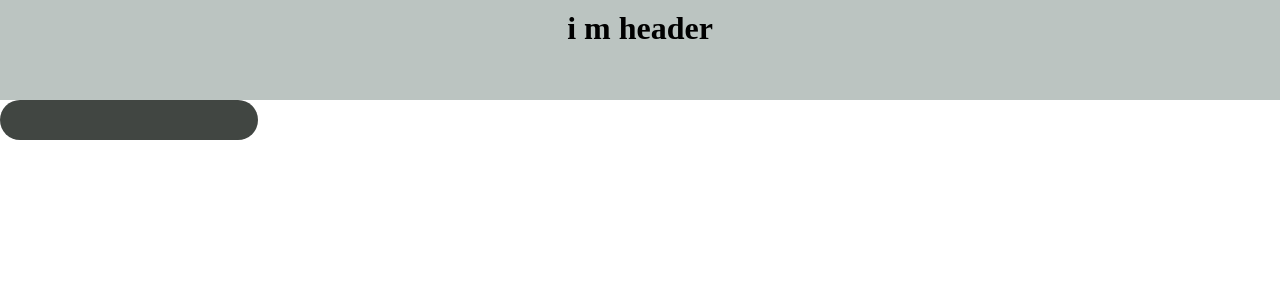
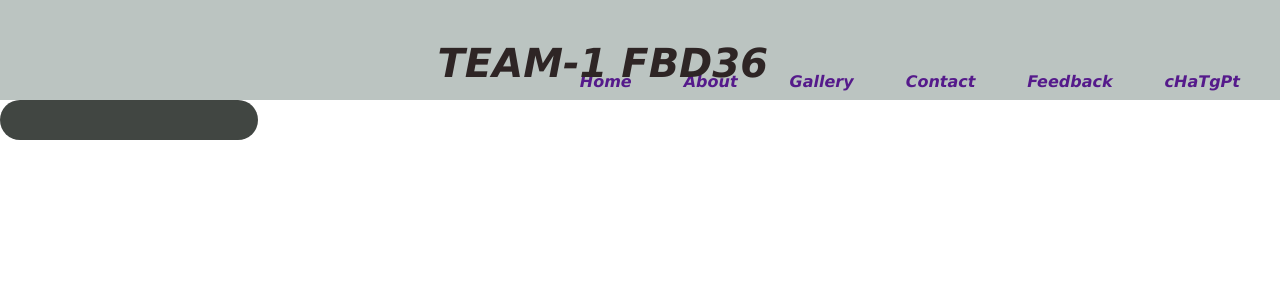
Before and after one commit to raj-maharjan99/landing-page, a React (Vite) app: page / in a window 1280 px wide. Shown: the top 300 px of the page. Built offline with nearby package versions, Linux system fonts and the light colour scheme.

Commit message:
ready to merge

```diff
--- a/src/components/advertisment.jsx
+++ b/src/components/advertisment.jsx
@@ -44,6 +44,8 @@ function Advertisment() {
   }
   return (
     <>
+      {" "}
+      {/* <br /> */}
       <div>
         <button className={styles.btn1} onClick={() => setShowModal(true)}>
           <marquee behavior="" direction="">
--- a/src/components/header.jsx
+++ b/src/components/header.jsx
@@ -5,7 +5,41 @@ function Header() {
   return (
     <>
       <div className={styles.headerBox}>
-        <h1>i m header </h1>
+        <div className={styles.heading}>TEAM-1 FBD36</div>
+        <li>
+          <a href="">
+            <h4>Home</h4>
+          </a>
+        </li>
+        <li>
+          <a href="">
+            {" "}
+            <h4>About</h4>
+          </a>
+        </li>
+        <li>
+          <a href="">
+            {" "}
+            <h4>Gallery</h4>
+          </a>
+        </li>
+        <li>
+          <a href="">
+            <h4>Contact</h4>
+          </a>
+        </li>
+        <li>
+          <a href="">
+            {" "}
+            <h4>Feedback</h4>
+          </a>
+        </li>
+        <li>
+          <a href="">
+            {" "}
+            <h4>cHaTgPt</h4>{" "}
+          </a>
+        </li>
       </div>
     </>
   );
--- a/src/components/header.module.css
+++ b/src/components/header.module.css
@@ -1,7 +1,36 @@
 .headerBox {
   background-color: rgb(187, 196, 193);
   height: 100px;
-  width: auto;
+  width: 100%;
   text-align: center;
   padding-top: 10px;
+  display: flex;
+  flex-direction: row;
+  justify-content: flex-end;
 }
+
+.headerBox li {
+  list-style: none;
+  margin: 12px;
+  font-family: "Lucida Sans", "Lucida Sans Regular", "Lucida Grande",
+    "Lucida Sans Unicode", Geneva, Verdana, sans-serif;
+  font-style: oblique;
+  padding-top: 50px;
+  margin-right: 40px;
+}
+
+a {
+  text-decoration: none;
+}
+
+.heading {
+  color: rgb(46, 37, 37);
+  font-family: "Lucida Sans", "Lucida Sans Regular", "Lucida Grande",
+    "Lucida Sans Unicode", Geneva, Verdana, sans-serif;
+  font-size: 40px;
+  font-weight: bold;
+  font-style: italic;
+  position: fixed;
+  right: 40%;
+  top: 40px;
+}
```
